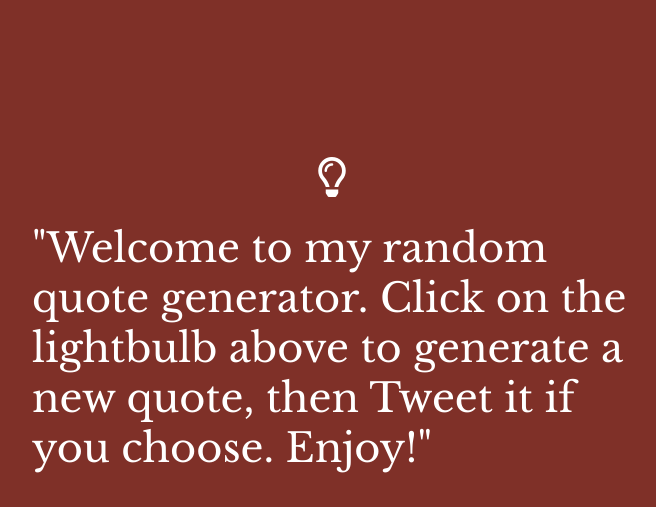
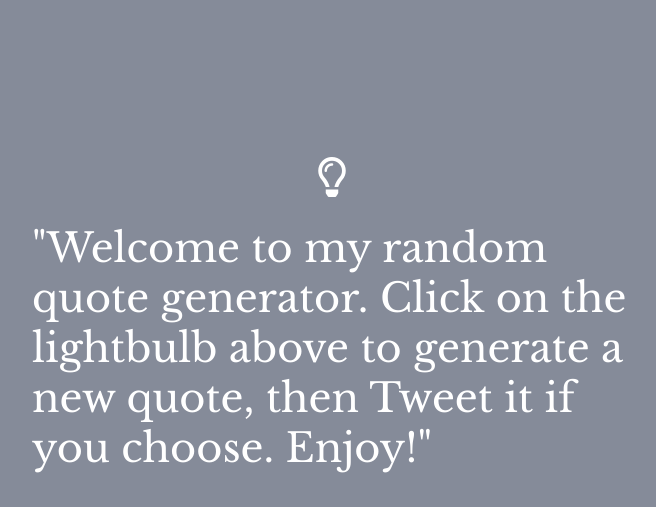
Before and after one commit to tupelobound/random-quote-machine, a website: page index.html in a window 1280 px wide. Shown: the top 507 px of the page, without its empty margins (308-964 px from the left). Drawn offline with nearby package versions, Linux system fonts and the light colour scheme.

Commit message:
Changed background colour

```diff
--- a/styles/style.css
+++ b/styles/style.css
@@ -1,5 +1,5 @@
 body {
-  background-color: #7f3028;
+  background-color: #858B99;
   font-family: 'Libre Baskerville', serif;
   font-size: 40px;
 }
```
